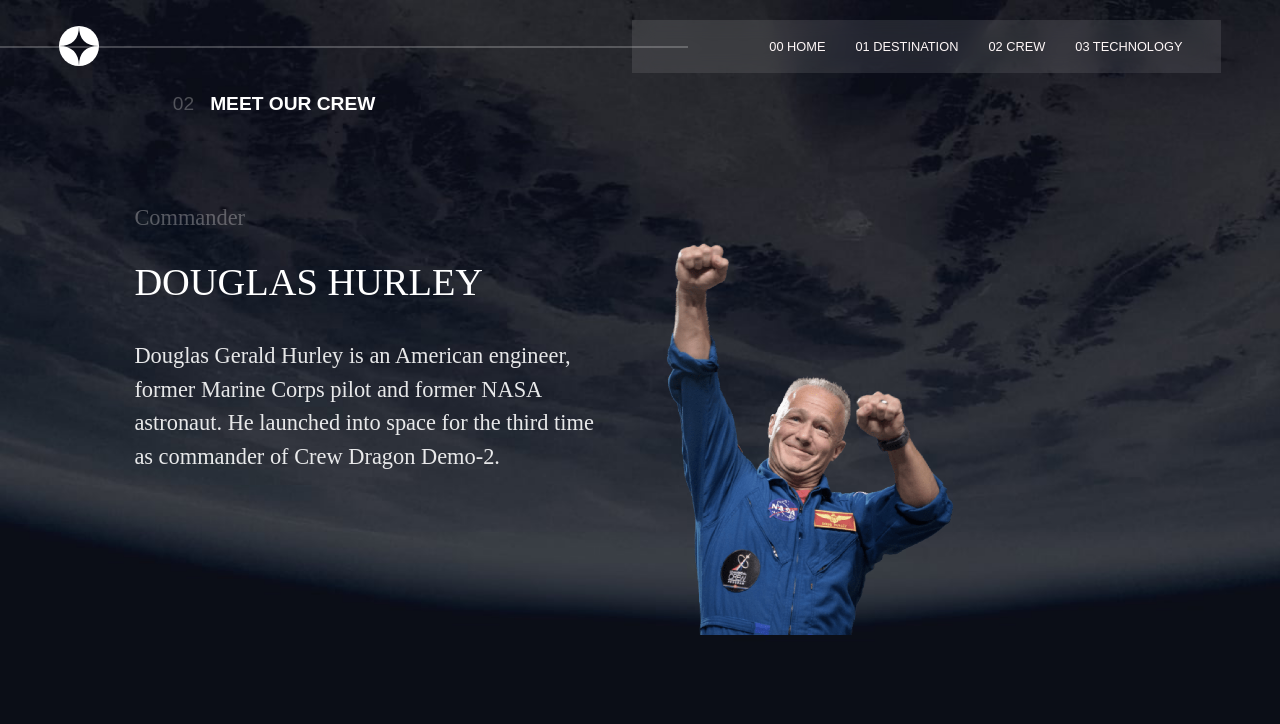
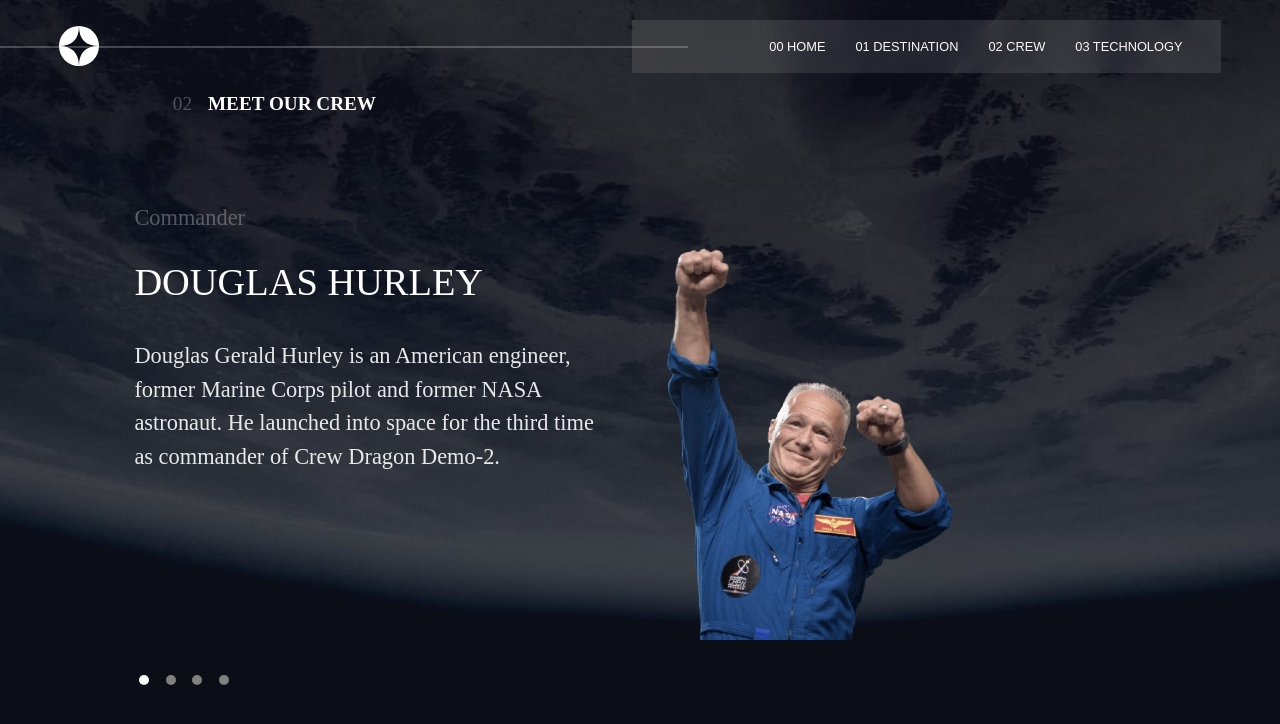
Before and after one commit to techtee19/space-tourism, a plain HTML site: page crew.html in a window 1280 px wide. Drawn offline with Linux system fonts and the light colour scheme; a web font is replaced by a local one.

Commit message:
gave my dots hight

```diff
--- a/css/crew.css
+++ b/css/crew.css
@@ -14,6 +14,7 @@
 .dots-dot {
   display: inline-block;
   width: 10px;
+  height: 10px;
   background-color: gray;
   border-radius: 50%;
   margin: 0 5px;
--- a/css/style.css
+++ b/css/style.css
@@ -155,7 +155,6 @@ header {
 
 .headings {
   margin-bottom: 5.6rem;
-  font-family: "Barlow Condensed", sans-serif;
   font-size: 1.2rem;
   padding: 0 9.6rem;
   text-transform: uppercase;
```
